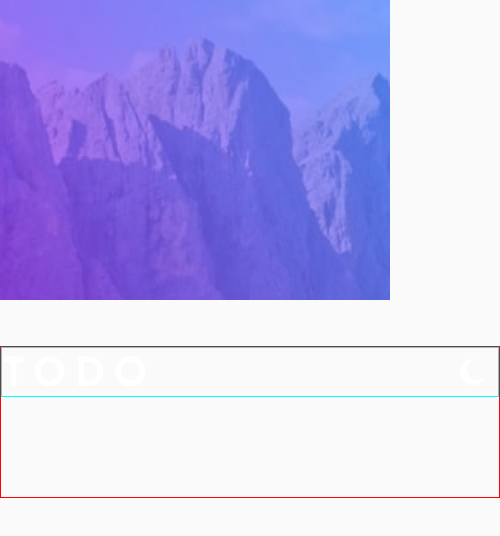
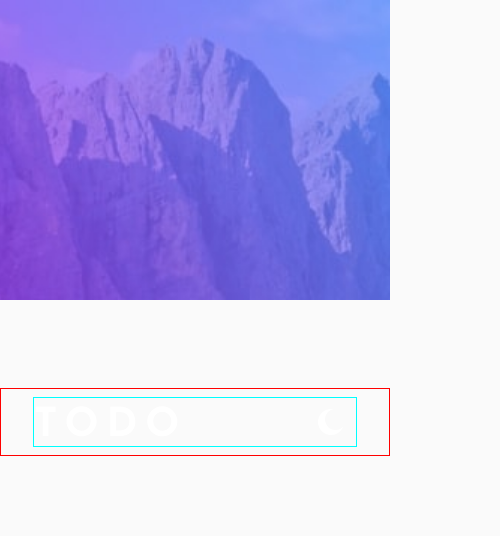
Before and after one commit to ramadhansya/todolist-app, a React (Create React App) app: page / in a window 390 px wide. Shown: the top 536 px of the page, 500 px wide, since content can reach past the window. Built offline with nearby package versions, Linux system fonts and the light colour scheme.

Commit message:
mulai desain input todo

```diff
--- a/public/assets/main.css
+++ b/public/assets/main.css
@@ -106,4 +106,11 @@ body {
     --bgBanner: url('images/bg-mobile-dark.jpg');
   }
 }
+
+@media screen and (max-width: 550px) {
+  .container-todo {
+    width: 100%;
+    padding: 0.5em 2em;
+  }
+}
 /*# sourceMappingURL=main.css.map */
--- a/src/_cssReact.scss
+++ b/src/_cssReact.scss
@@ -110,3 +110,11 @@ body {
     --bgBanner: url('images/bg-mobile-dark.jpg');
   }
 }
+
+// MEDIA < 550PX
+@media screen and (max-width: 550px) {
+  .container-todo {
+    width: 100%;
+    padding: 0.5em 2em;
+  }
+}
```
Also changed, not shown: 1 other file (tests, documents, lock files or other folders).
